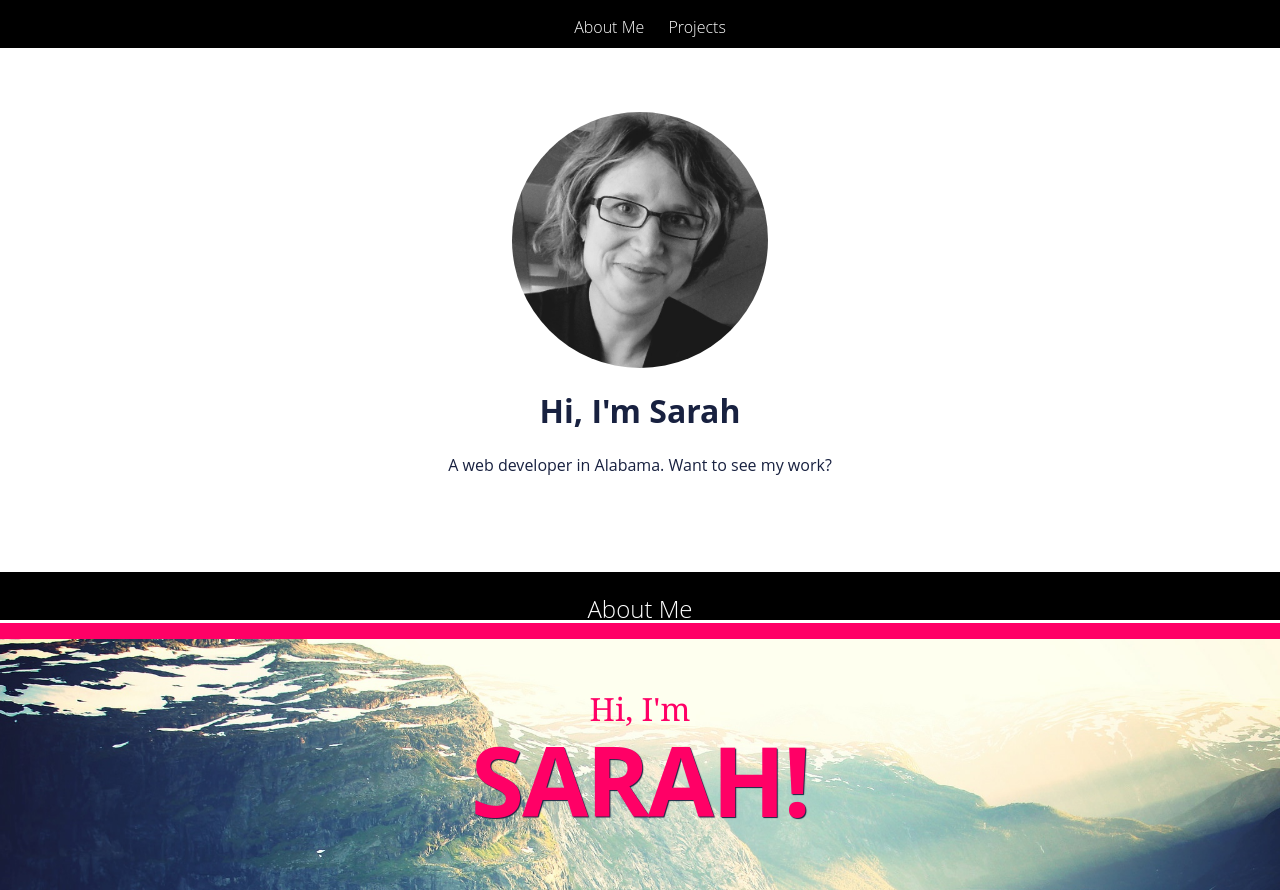
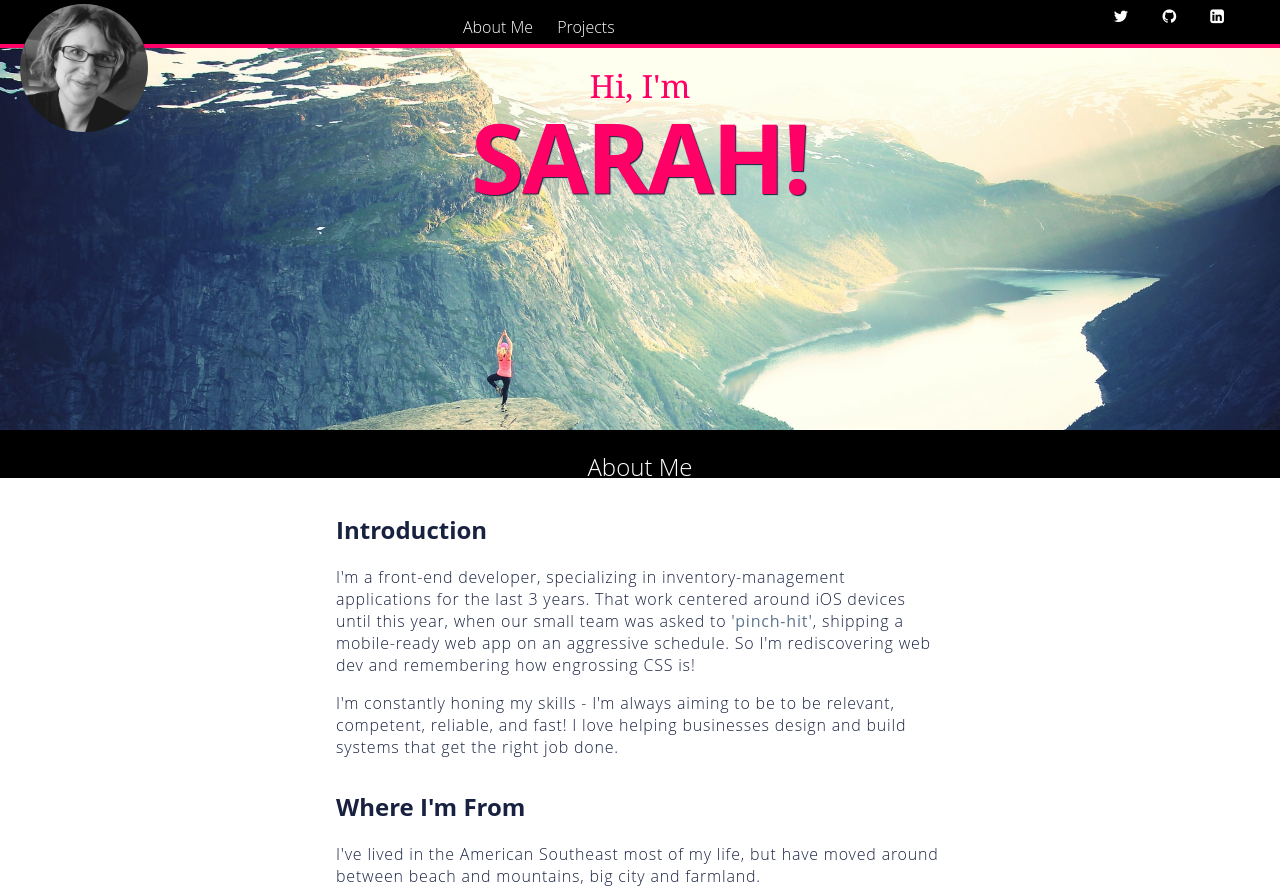
Before and after one commit to alabamahicks/portfolio, a plain HTML site: page index.html in a window 1280 px wide. Shown: the top 890 px of the page. Drawn offline with Linux system fonts and the light colour scheme; a web font is replaced by a local one.

Commit message:
condensed two header sections

```diff
--- a/css/styles.css
+++ b/css/styles.css
@@ -433,6 +433,13 @@ th {
   padding: 0;
 }
 
+/*********************************FOR TESTING ONLY****************************/
+
+
+div, ul {
+/*    border: 1px solid Chocolate;
+*/}
+
 
 /*********************************BEGIN TYPOGRAPHY****************************/
 body {
@@ -491,6 +498,12 @@ nav {
   /* Typography declarations */
   color: white;
 }
+nav .social{
+  font-size: 0.5em;
+}
+nav.back-to-top h2{
+  font-size: small;
+}
 /*********************************END TYPOGRAPHY****************************/
 
 /********************************BEGIN LAYOUT********************************/
@@ -499,17 +512,27 @@ nav {
   /* Layout declarations */
   width: 100%;
   height: 3em;
-  display: inline-block; /*removes top margin!*/
+  display: inline-block; /*removes top margin! */
 }
 nav.sections{
   text-align: center;
+  position: fixed;
+  top: 0;
 }
 nav h2{
   text-align: center;
   vertical-align: middle;
 }
+nav .social{
+      /* Layout declarations */
+  float: right;
+   -webkit-padding-end: 40px;
+}
+
+
 .internal-links{
   -webkit-padding-start: 0;
+  display: inline-block;
 }
 .internal-links > li{
   display: inline-block;
@@ -523,13 +546,15 @@ nav h2{
   margin: 0 auto;
 }
 .selfie{
-  height: 16em;
-  width: 16em;
+  height: 8em;
+  width: 8em;
   border-radius: 50%;
     background-image: url('../images/Selfie-office.jpg');
   background-repeat: no-repeat;
   background-size: cover;
-  margin: 0 auto;
+  position: fixed;
+  top: 0.25em;
+  left: 1.25em;
 }
 .wrapper .text {
   text-align: center;
@@ -650,6 +675,12 @@ ul.social {
   width: 250px;
 }
 
+.back-to-top{
+  -webkit-margin-after: 0;
+  margin-bottom: 0;
+  padding-bottom: 2em;
+}
+
 /********************************END LAYOUT********************************/
 /********************************BEGIN COLOR********************************/
 nav {
@@ -659,9 +690,9 @@ nav {
 section > p > a {
   color: #5D768E; /*french blue from image*/
 }
-.masthead {
+nav.sections {
   /*color*/
-  border-top: solid 1em #FF0066;
+  border-bottom: solid 4px #FF0066;
 }
 .content-footer {
     /*color*/
--- a/index.html
+++ b/index.html
@@ -19,21 +19,12 @@
 <body>
 	<!-- TODO: Required - Show consistent color use -->
 	<!-- Required - Identify me as "Web Developer" -->
-
-	<header class="splash">
+<header>
 	<nav class="sections">
 		<ul class="internal-links">
 				<li>About Me</li>
 				<li>Projects</li>
 			</ul>
-		</nav>
-		<div class="wrapper">
-			<div class="selfie"></div>
-			<div class="text">
-				<h1>Hi, I'm Sarah</h1>
-				<p>A web developer in Alabama.  Want to see my work?</p>
-				<hgroup class="splash-actions">
-					<div class="bigbutton"></div>
 			 <ul class="social">
     				<li>
       				<a href="https://twitter.com/magpibird"><i class="fa fa-twitter fa-2x icons" alt="click to go to Sarah's Twitter"></i></a>
@@ -45,17 +36,14 @@
       				<a href="https://www.linkedin.com/pub/sarah-hicks/b/4a7/16"><i class="fa fa-linkedin-square fa-2x icons" alt="click to go to Sarah's LinkedIn"></i></a>
     				</li>
   			</ul>
-				</hgroup>
-			</div>
-		</div>
-	</section>
-
-<nav><h2>About Me</h2></nav>
-	<section class="about-me">
+	</nav>
+	<div class="selfie"></div>
 	<section class="masthead">
  			 <p class="masthead-intro">Hi, I'm</p>
  			 <h1 class="masthead-heading">Sarah!</h1>
  	</section>
+ </header>
+	<nav><h2>About Me</h2></nav>
 	<section class="introduction">
   			<h2>Introduction</h2>
  			 <p>I'm a front-end developer, specializing in inventory-management applications for the last 3 years.  That work centered around iOS devices until this year, when our small team was asked to <a href="http://www.thefreedictionary.com/pinch-hit">'pinch-hit'</a>, shipping a mobile-ready web app on an aggressive schedule.  So I'm rediscovering web dev and remembering how engrossing CSS is!</p>
@@ -75,34 +63,9 @@
     		<h3>What music have you been listening to lately?</h3>
   			<p>The dancer in me is a sucker for a great torch song! I enjoyed a recent <a href="http://www.npr.org/2015/07/30/427711119/jason-isbell-has-conquered-fear-but-hes-still-learning-about-family">NPR interview</a> with Jason Isbell on his "Something More Than Free".  At work you'll catch jazz in my headphones; <a href="http://www.norahjones.com/">Norah Jones</a> is a favorite.</p>
 	</section>
-		<footer class="content-footer">
-  			<p>Reach out to me via these social networks:</p>
-  			<ul class="social">
-    			<li>
-      			<a href="https://twitter.com/magpibird"><i class="fa fa-twitter fa-2x icons" alt="click to go to Sarah's Twitter"></i></a>
-    			</li>
-     			<li>
-       			<a href="https://github.com/alabamahicks"><i class="fa fa-github fa-2x icons" alt="click to go to Sarah's Github"></i></a>
-    			</li>
-    			<li>
-      			<a href="https://www.linkedin.com/pub/sarah-hicks/b/4a7/16"><i class="fa fa-linkedin-square fa-2x icons" alt="click to go to Sarah's LinkedIn"></i></a>
-    			</li>
-  			</ul>
-  			<p>Cover image courtesy of <a href="https://images.unsplash.com/photo-1429277096327-11ee3b761c93?q=80&fm=jpg&s=b08939a8f8a5e08b781f895d09eb673e">Unsplash</a></p>
-		</footer>
-	</section>
 
 <nav><h2>Projects</h2></nav>
 	<section class="projects">
-		<article class="portfolio-entry">
-			<header>
-				<time>2015-09-10</time>
-				<h1>Portfolio</h1>
-			</header>
-			<div id="screenshot-portfolio" class="screenshot narrowscreen"></div>
-			<p>I enrolled in Thinkful's Front End Development course largely due to this project: because I work full-time on corporate web apps, I needed to feel accountable to a structure that would work for me, and be guaranteed to yield my own valuable assets.</p>
-		</article>
-		<hr>
 		<article class="portfolio-entry">
 			<header>
 				<time>2015-08-29</time>
@@ -130,7 +93,21 @@
 			<p>This first exercise in the Thinkful's Front End Development course began to break down some out-of-date habits I brought to the course, and familiarize me with current semantic layout and best practices.  In the course, we circled back and made it responsive to small screens, which is a frequent requirement.</p>
 		</article>
 	</section>
-
+		<footer class="content-footer">
+  			<p>Reach out to me via these social networks:</p>
+  			<ul class="social">
+    			<li>
+      			<a href="https://twitter.com/magpibird"><i class="fa fa-twitter fa-2x icons" alt="click to go to Sarah's Twitter"></i></a>
+    			</li>
+     			<li>
+       			<a href="https://github.com/alabamahicks"><i class="fa fa-github fa-2x icons" alt="click to go to Sarah's Github"></i></a>
+    			</li>
+    			<li>
+      			<a href="https://www.linkedin.com/pub/sarah-hicks/b/4a7/16"><i class="fa fa-linkedin-square fa-2x icons" alt="click to go to Sarah's LinkedIn"></i></a>
+    			</li>
+  			</ul>
+  			<p>Cover image courtesy of <a href="https://images.unsplash.com/photo-1429277096327-11ee3b761c93?q=80&fm=jpg&s=b08939a8f8a5e08b781f895d09eb673e">Unsplash</a></p>
+		</footer>
   	<nav class="back-to-top">
 		<h2>Back to top...</h2>
 	</nav>
```
Lines whose indentation alone changed are shown as unchanged.
